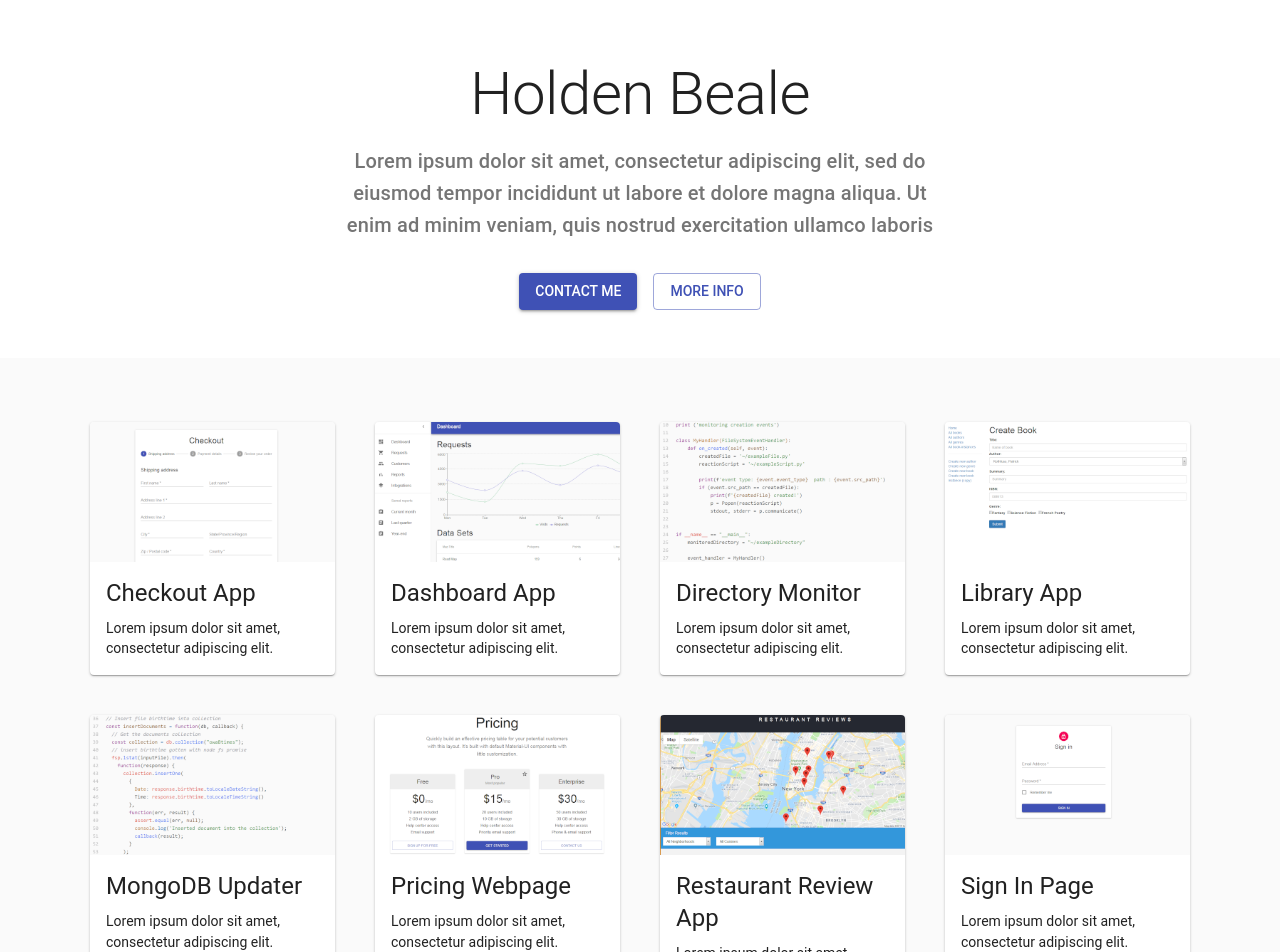
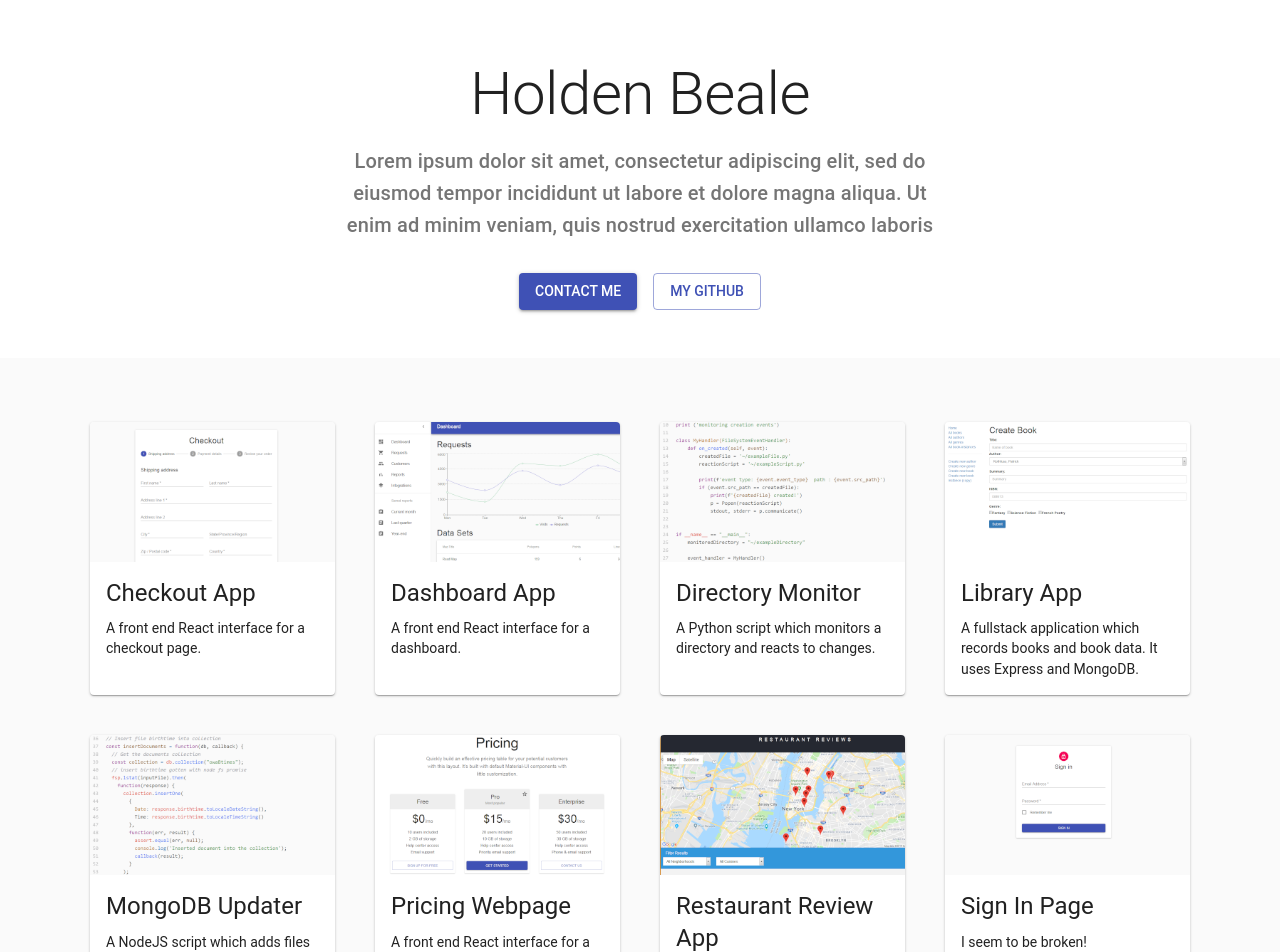
Before and after one commit to hmbeale/portfolio, a React (Create React App) app: page / in a window 1280 px wide. Shown: the top 952 px of the page. Built offline with nearby package versions, Linux system fonts and the light colour scheme.

Commit message:
hosting more apps

```diff
--- a/package.json
+++ b/package.json
@@ -2,7 +2,7 @@
   "name": "tst-mat",
   "version": "0.1.0",
   "private": true,
-  "homepage": "http://hmbeale.github.io/portfolio",
+  "homepage": "http://holdenbeale.com",
   "dependencies": {
     "@material-ui/core": "^3.8.2",
     "@material-ui/icons": "^3.0.2",
--- a/src/components/album.js
+++ b/src/components/album.js
@@ -60,44 +60,44 @@ const styles = theme => ({
 
 const cards = [
   {image: require('../thumbnails/app0.png'), title: 'Checkout App',
-  href: 'https://github.com/hmbeale/checkout-demo',
-  description: 'Lorem ipsum dolor sit amet, consectetur adipiscing elit.'},
+  href: 'https://hmbeale.github.io/checkout-demo/',
+  description: 'A front end React interface for a checkout page.'},
 
   {image: require('../thumbnails/app1.png'), title: 'Dashboard App',
-  href: 'https://github.com/hmbeale/demo-dashboard/',
-  description: 'Lorem ipsum dolor sit amet, consectetur adipiscing elit.'},
+  href: 'https://hmbeale.github.io/demo-dashboard/',
+  description: 'A front end React interface for a dashboard.'},
 
   {image: require('../thumbnails/app2.png'), title: 'Directory Monitor',
   href: 'https://github.com/hmbeale/dirMonitor',
-  description: 'Lorem ipsum dolor sit amet, consectetur adipiscing elit.'},
+  description: 'A Python script which monitors a directory and reacts to changes.'},
 
   {image: require('../thumbnails/app3.png'), title: 'Library App',
   href: 'https://github.com/hmbeale/local_lib/',
-  description: 'Lorem ipsum dolor sit amet, consectetur adipiscing elit.'},
+  description: 'A fullstack application which records books and book data. It uses Express and MongoDB.'},
 
   {image: require('../thumbnails/app4.png'), title: 'MongoDB Updater',
   href: 'https://github.com/hmbeale/mongoDBUpdater/',
-  description: 'Lorem ipsum dolor sit amet, consectetur adipiscing elit.'},
+  description: 'A NodeJS script which adds files to a local MongoDB.'},
 
   {image: require('../thumbnails/app5.png'), title: 'Pricing Webpage',
-  href: 'https://github.com/hmbeale/pricing-demo',
-  description: 'Lorem ipsum dolor sit amet, consectetur adipiscing elit.'},
+  href: 'https://hmbeale.github.io/pricing-demo/',
+  description: 'A front end React interface for a pricing webpage.'},
 
   {image: require('../thumbnails/app6.png'), title: 'Restaurant Review App',
   href: 'https://github.com/hmbeale/restaurant_reviews/',
-  description: 'Lorem ipsum dolor sit amet, consectetur adipiscing elit.'},
+  description: 'A site which combines restaurant data, mapping, and customer reviews.'},
 
   {image: require('../thumbnails/app7.png'), title: 'Sign In Page',
   href: 'https://github.com/hmbeale/signIn-demo/',
-  description: 'Lorem ipsum dolor sit amet, consectetur adipiscing elit.'},
+  description: 'I seem to be broken!'},
 
   {image: require('../thumbnails/app8.png'), title: 'Weather App',
-  href: 'https://github.com/hmbeale/weather/',
-  description: 'Lorem ipsum dolor sit amet, consectetur adipiscing elit.'},
+  href: 'https://hmbeale.github.io/weather/',
+  description: 'An application that uses the Openweathermap api to show the weather.'},
 
   {image: require('../thumbnails/app9.png'), title: 'Weather History App',
   href: 'https://github.com/hmbeale/weather_hist/',
-  description: 'Lorem ipsum dolor sit amet, consectetur adipiscing elit.'}
+  description: 'An application that uses the NOAA api to return weather history.'}
 ];
 
 function Album(props) {
@@ -138,8 +138,8 @@ function Album(props) {
                   </Button>
                 </Grid>
                 <Grid item>
-                  <Button variant="outlined" color="primary" href = "https://www.holdenbeale.com/">
-                    More Info
+                  <Button variant="outlined" color="primary" href = "https://github.com/hmbeale/">
+                    My Github
                   </Button>
                 </Grid>
               </Grid>
```
Also changed, not shown: 1 other file (tests, documents, lock files or other folders).
